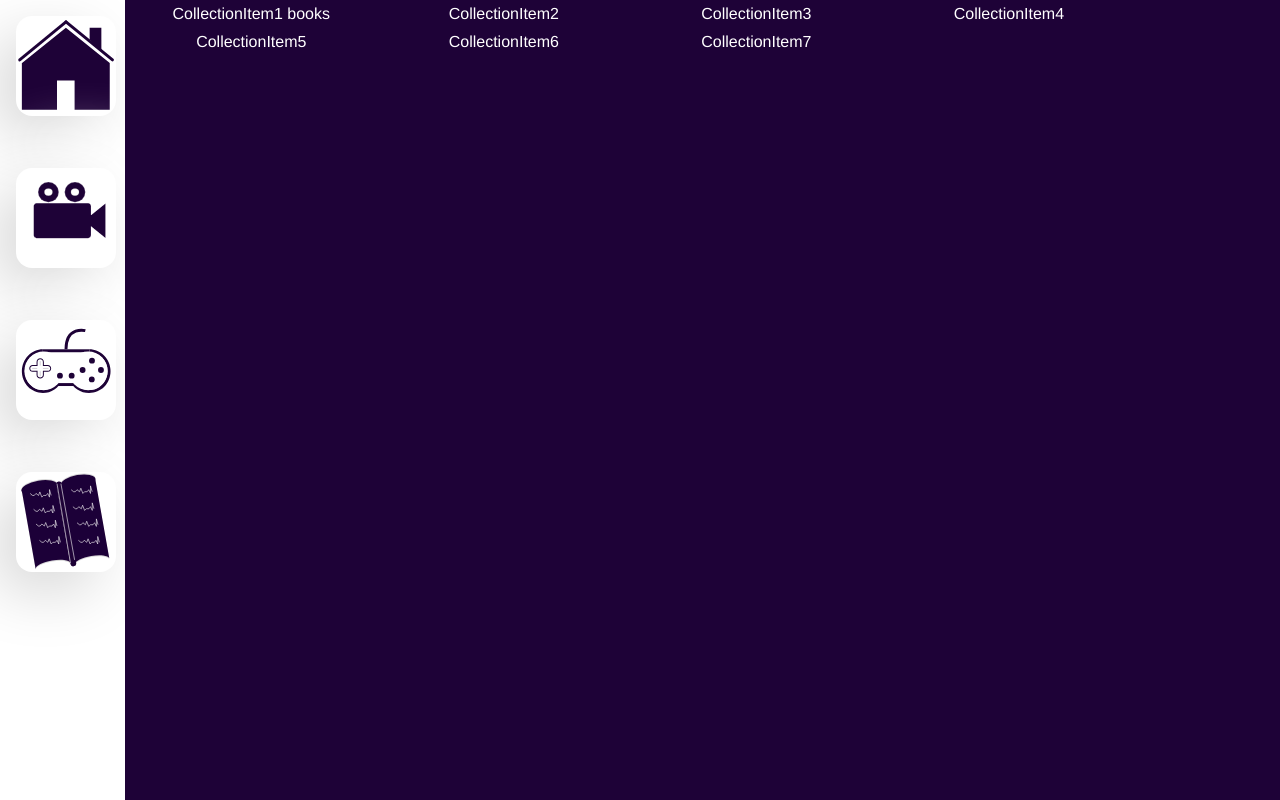
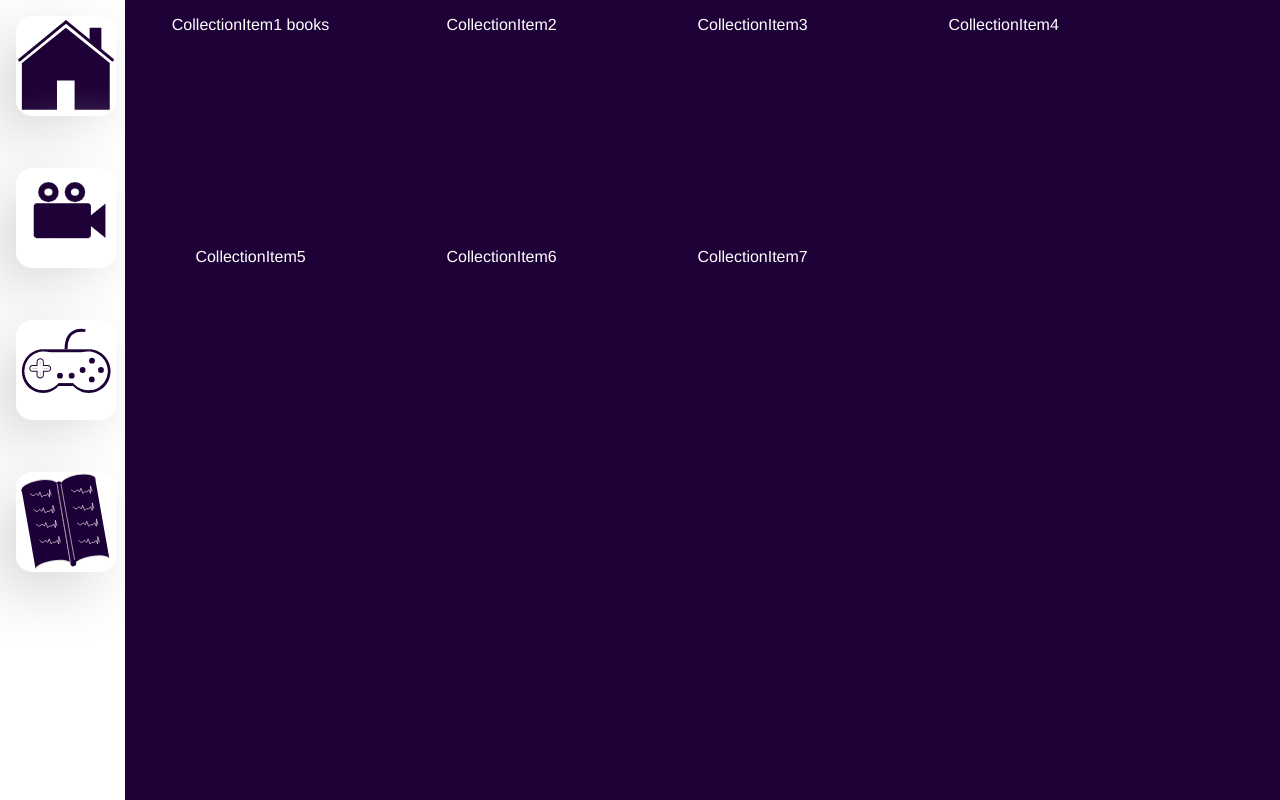
Before and after one commit to anedomansky/collection-tracker, a Vue app: page /collection/list/books in a window 1280 px wide. Built offline with nearby package versions, Linux system fonts and the light colour scheme.

Commit message:
Added TODOs.

```diff
--- a/src/components/CollectionListPage.vue
+++ b/src/components/CollectionListPage.vue
@@ -18,11 +18,15 @@ import { Component, Vue, Prop } from 'vue-property-decorator';
 @Component
 export default class CollectionListPage extends Vue {
     @Prop() private name!: string;
+    // TODO: create CollectionDetailsPage.vue
 }
 </script>
 
 <style lang="scss" scoped>
 .collection-list-page {
+    height: 100%;
+    position: absolute;
+
     & .collection-list-page__content {
         display: flex;
         flex-wrap: wrap;
@@ -30,7 +34,8 @@ export default class CollectionListPage extends Vue {
 
         & div {
             flex: 0 1 21%;
-            margin: 5px;
+            margin: 1rem;
+            height: 200px;
         }
     }
 }
--- a/src/components/SearchResultPage.vue
+++ b/src/components/SearchResultPage.vue
@@ -52,6 +52,9 @@ export default class SearchResultPage extends Vue {
     @Prop() private type!: string;
 
     @Prop() private term!: string;
+
+    // TODO: create ListItem.vue - thumbnail, add-button, name - whole component clickable and forwards to *DetailsPage.vue
+    // TODO: create SearchDetailsPage.vue
 }
 </script>
 
```
